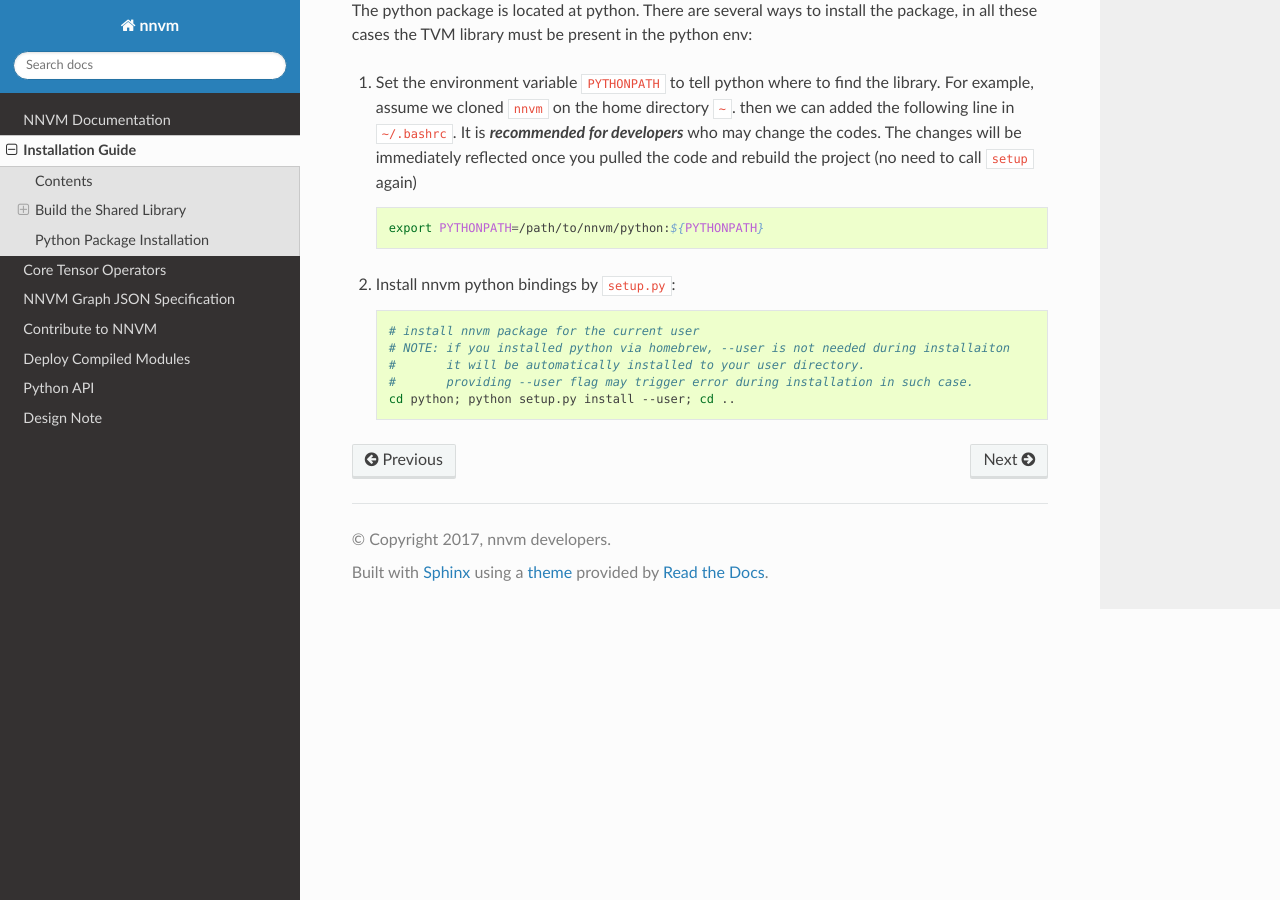
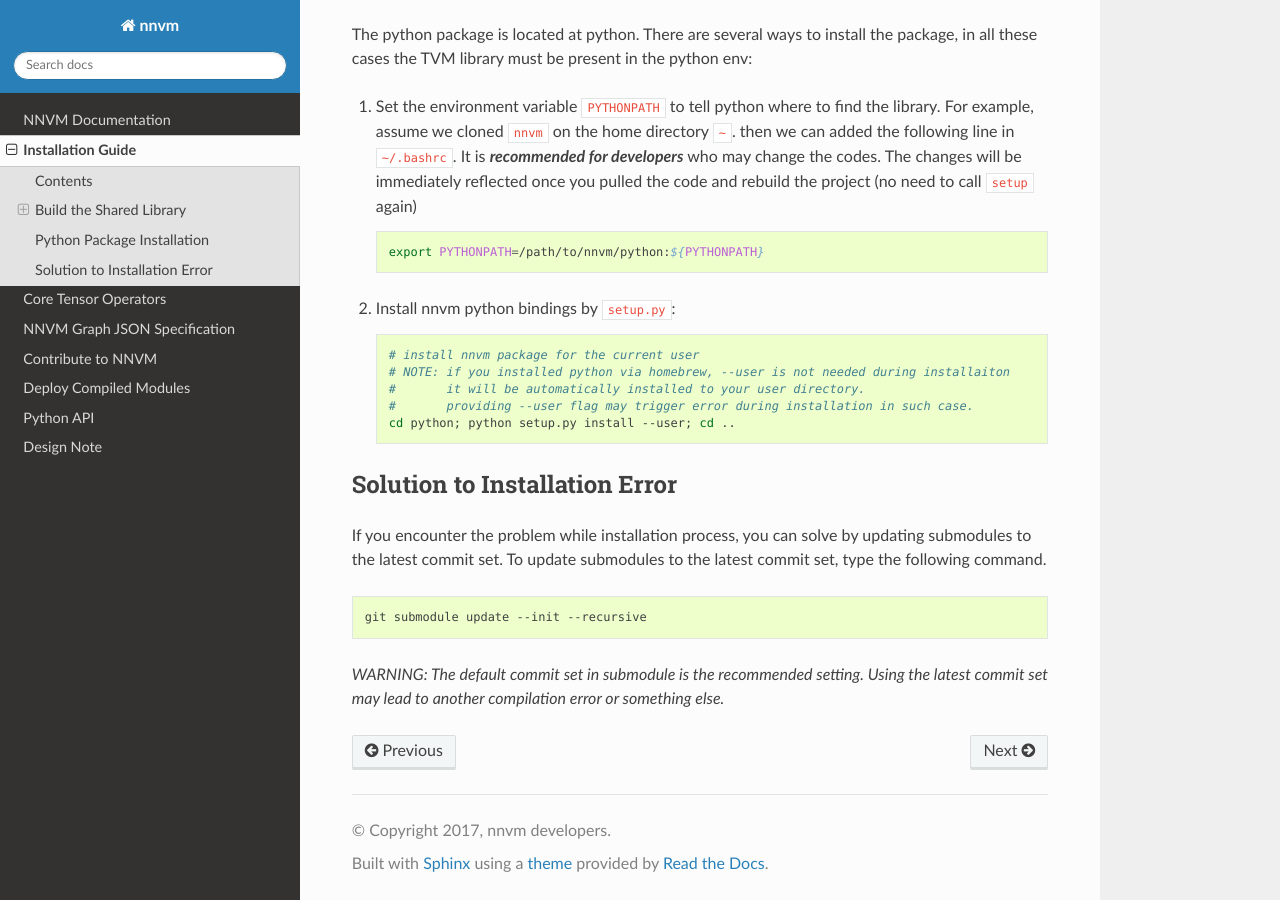
Before and after one commit to dmlc/nnvm, a Sphinx documentation site: the page built from docs/how_to/install.md, in a window 1280 px wide and 900 px high, scrolled down 1669 px. Built offline with Sphinx 7.4.7 and the Read the Docs theme 2.0.0, drawn with Linux system fonts in a browser that asks for light colours; pages that are not in the unit, such as notebooks, are missing from menus; the version number could not be read and is left out; some of the changed text lies outside the part shown.

Commit message:
[DOCS] add a solution to installation error because of the old submodule (#384)
* [DOCS] add a solution to installation error

* Fix the command for updating submodules

````diff
--- a/docs/how_to/install.md
+++ b/docs/how_to/install.md
@@ -22,6 +22,7 @@ Note that it is necessary to build TVM with LLVM support to take full benefit of
 ## Contents
 - [Build the Shared Library](#build-the-shared-library)
 - [Python Package Installation](#python-package-installation)
+- [Solution to Installation Error](#solution-to-installation-error)
 
 ## Build the Shared Library
 
@@ -75,3 +76,14 @@ There are several ways to install the package, in all these cases the TVM librar
     #       providing --user flag may trigger error during installation in such case.
     cd python; python setup.py install --user; cd ..
     ```
+
+## Solution to Installation Error
+
+If you encounter the problem while installation process, you can solve by updating submodules to the latest commit set.
+To update submodules to the latest commit set, type the following command.
+
+```bash
+git submodule update --init --recursive
+```
+
+*WARNING: The default commit set in submodule is the recommended setting. Using the latest commit set may lead to another compilation error or something else.*
````
